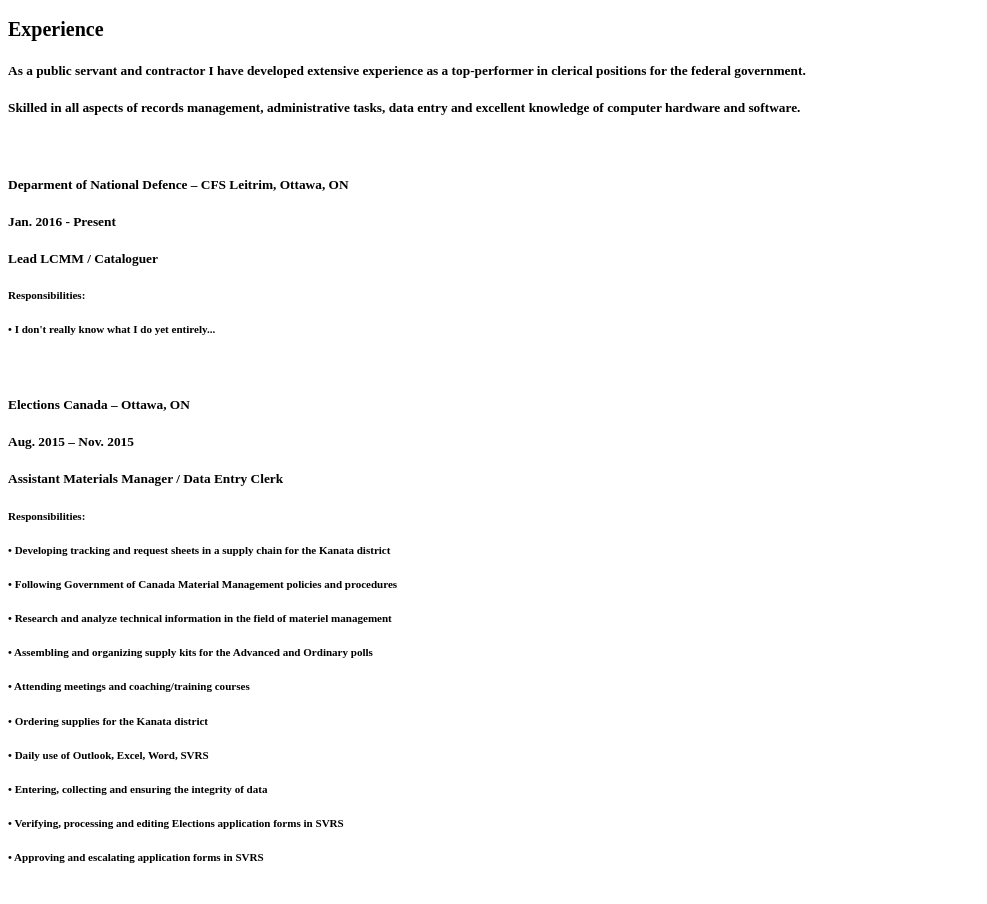
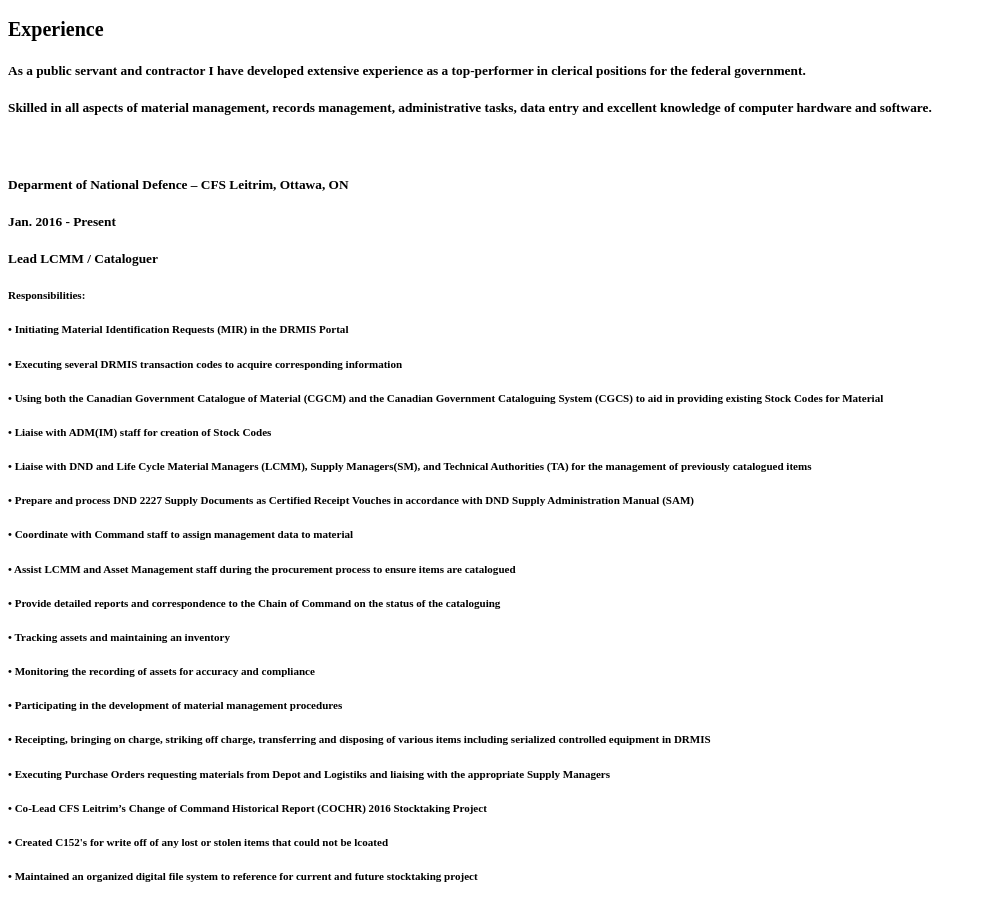
Before and after one commit to Alexanderlol/Website, a website: page pages/about.html in a window 1280 px wide. Shown: the part 48-952 px from the top of the page, without its empty margins (0-987 px from the left). Drawn offline with Linux system fonts and the light colour scheme.

Commit message:
Added and editted content in experiecne

```diff
--- a/pages/about.html
+++ b/pages/about.html
@@ -13,7 +13,7 @@
   	<div class="jumbotron text-left">
 		  <h2><small>Experience</small></h2>
 			<h4><small>As a public servant and contractor I have developed extensive experience as a top-performer in clerical positions for the federal government.</small></h4>
-			<h4><small>Skilled in all aspects of records management, administrative tasks, data entry and excellent knowledge of computer hardware and software.</small></h4>
+			<h4><small>Skilled in all aspects of material management, records management, administrative tasks, data entry and excellent knowledge of computer hardware and software.</small></h4>
 
 			<br>
 
@@ -21,7 +21,24 @@
 			<h4><small>Jan. 2016 - Present</small></h4>
 			<h4><small><b>Lead LCMM / Cataloguer</b></small></h4>
 			<h5><small>Responsibilities:</small></h5>
-			<h5><small>•	I don't really know what I do yet entirely...</small></h5>
+			<h5><small>•	Initiating Material Identification Requests (MIR) in the DRMIS Portal</small></h5>
+			<h5><small>•	Executing several DRMIS transaction codes to acquire corresponding information</small></h5>
+			<h5><small>•	Using both the Canadian Government Catalogue of Material (CGCM) and the Canadian Government Cataloguing System (CGCS) to aid in providing existing Stock Codes for Material</small></h5>
+			<h5><small>•	Liaise with ADM(IM) staff for creation of Stock Codes</small></h5>
+			<h5><small>•	Liaise with DND and Life Cycle Material Managers (LCMM), Supply Managers(SM), and Technical Authorities (TA) for the management of previously catalogued items</small></h5>
+			<h5><small>•	Prepare and process DND 2227 Supply Documents as Certified Receipt Vouches in accordance with DND Supply Administration Manual (SAM)</small></h5>
+			<h5><small>•	Coordinate with Command staff to assign management data to material</small></h5>
+			<h5><small>•	Assist LCMM and Asset Management staff during the procurement process to ensure items are catalogued</small></h5>
+			<h5><small>•	Provide detailed reports and correspondence to the Chain of Command on the status of the cataloguing</small></h5>
+			<h5><small>•	Tracking assets and maintaining an inventory</small></h5>
+			<h5><small>•	Monitoring the recording of assets for accuracy and compliance</small></h5>
+			<h5><small>•	Participating in the development of material management procedures</small></h5>
+			<h5><small>•	Receipting, bringing on charge, striking off charge, transferring and disposing of various items including serialized controlled equipment in DRMIS</small></h5>
+			<h5><small>•	Executing Purchase Orders requesting materials from Depot and Logistiks and liaising with the appropriate Supply Managers</small></h5>
+			<h5><small>•	Co-Lead CFS Leitrim’s Change of Command Historical Report (COCHR) 2016 Stocktaking Project</small></h5>
+			<h5><small>•	Created C152's for write off of any lost or stolen items that could not be lcoated</small></h5>
+			<h5><small>•	Maintained an organized digital file system to reference for current and future stocktaking project</small></h5>
+
 
 			<br>
 
```
